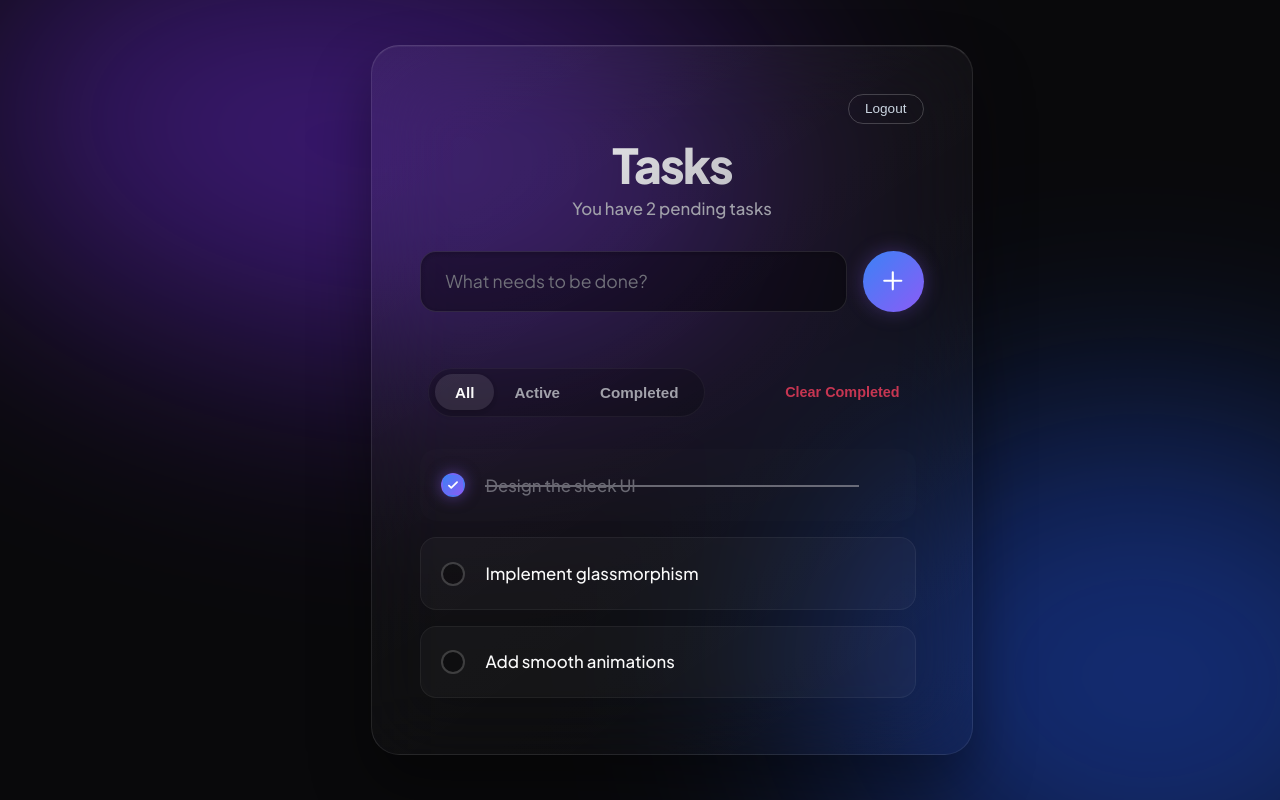
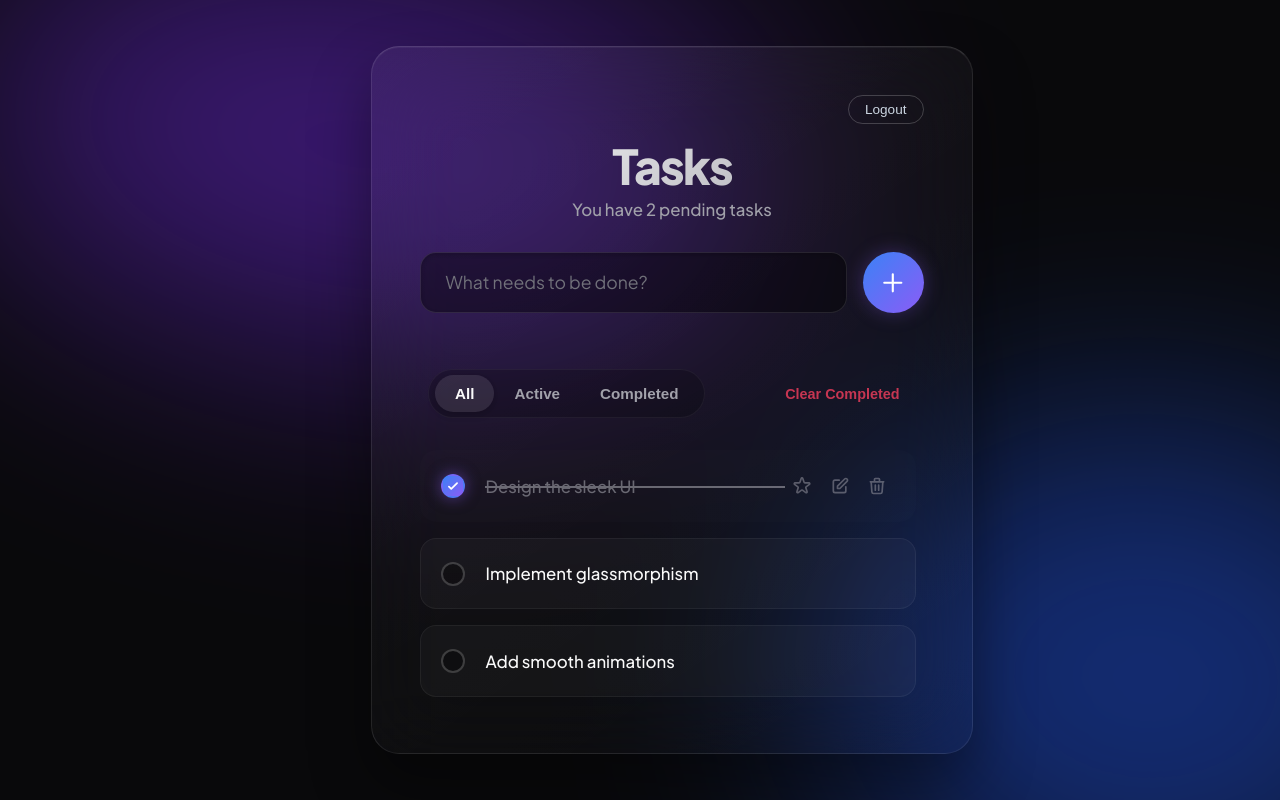
Before and after one commit to kavinkharthik/DevOps-project, a React (Vite) app: page / in a window 1280 px wide. Both pictures are taken after typing "name@example.com", "Sample123" into the empty fields and a click on the button "Login". Built offline with nearby package versions, Linux system fonts and the light colour scheme.

Commit message:
adding more options

```diff
--- a/package.json
+++ b/package.json
@@ -9,6 +9,7 @@
     "preview": "vite preview"
   },
   "dependencies": {
+    "framer-motion": "^12.38.0",
     "react": "^18.2.0",
     "react-dom": "^18.2.0"
   },
--- a/src/components/TodoItem.css
+++ b/src/components/TodoItem.css
@@ -17,19 +17,33 @@
 }
 
 @keyframes slideFadeIn {
-  to { opacity: 1; transform: translateY(0); }
+  to {
+    opacity: 1;
+    transform: translateY(0);
+  }
 }
 
-.todo-item:nth-child(1) { animation-delay: 0.05s; }
-.todo-item:nth-child(2) { animation-delay: 0.1s; }
-.todo-item:nth-child(3) { animation-delay: 0.15s; }
-.todo-item:nth-child(n+4) { animation-delay: 0.2s; }
+.todo-item:nth-child(1) {
+  animation-delay: 0.05s;
+}
+
+.todo-item:nth-child(2) {
+  animation-delay: 0.1s;
+}
+
+.todo-item:nth-child(3) {
+  animation-delay: 0.15s;
+}
+
+.todo-item:nth-child(n+4) {
+  animation-delay: 0.2s;
+}
 
 .todo-item:hover {
   background: rgba(255, 255, 255, 0.06);
   border-color: rgba(255, 255, 255, 0.15);
   transform: translateY(-2px);
-  box-shadow: 0 8px 20px rgba(0,0,0,0.2);
+  box-shadow: 0 8px 20px rgba(0, 0, 0, 0.2);
 }
 
 .checkbox-container {
@@ -47,12 +61,14 @@
   position: absolute;
   opacity: 0;
   cursor: pointer;
-  width: 0; height: 0;
+  width: 0;
+  height: 0;
 }
 
 .checkmark {
   position: absolute;
-  top: 0; left: 0;
+  top: 0;
+  left: 0;
   height: 24px;
   width: 24px;
   background-color: rgba(0, 0, 0, 0.3);
@@ -64,13 +80,13 @@
   transition: all 0.3s cubic-bezier(0.16, 1, 0.3, 1);
 }
 
-.checkbox-container:hover input ~ .checkmark {
+.checkbox-container:hover input~.checkmark {
   border-color: var(--accent-primary);
   background-color: rgba(139, 92, 246, 0.1);
   transform: scale(1.1);
 }
 
-.checkbox-container input:checked ~ .checkmark {
+.checkbox-container input:checked~.checkmark {
   background: linear-gradient(135deg, var(--accent-secondary) 0%, var(--accent-primary) 100%);
   border-color: transparent;
   animation: checkPop 0.4s cubic-bezier(0.34, 1.56, 0.64, 1);
@@ -78,9 +94,17 @@
 }
 
 @keyframes checkPop {
-  0% { transform: scale(1); }
-  50% { transform: scale(1.2); }
-  100% { transform: scale(1); }
+  0% {
+    transform: scale(1);
+  }
+
+  50% {
+    transform: scale(1.2);
+  }
+
+  100% {
+    transform: scale(1);
+  }
 }
 
 .checkmark svg {
@@ -92,7 +116,7 @@
   transition: all 0.3s cubic-bezier(0.16, 1, 0.3, 1);
 }
 
-.checkbox-container input:checked ~ .checkmark svg {
+.checkbox-container input:checked~.checkmark svg {
   opacity: 1;
   transform: scale(1);
 }
@@ -109,7 +133,10 @@
 .task-text::after {
   content: '';
   position: absolute;
-  left: 0; top: 50%; width: 0%; height: 2px;
+  left: 0;
+  top: 50%;
+  width: 0%;
+  height: 2px;
   background: var(--text-secondary);
   transition: width 0.3s ease;
 }
@@ -134,32 +161,81 @@
   width: 100%;
 }
 
-.delete-btn {
+.task-actions {
+  display: flex;
+  gap: 0.2rem;
+  opacity: 0;
+  transition: opacity 0.3s ease;
+}
+
+.todo-item:hover .task-actions,
+.task-actions.has-star {
+  opacity: 1;
+}
+
+.action-btn {
   background: transparent;
   border: none;
   color: var(--text-secondary);
   cursor: pointer;
-  padding: 0.5rem;
+  padding: 0.45rem;
   border-radius: 50%;
   display: flex;
   justify-content: center;
   align-items: center;
-  transition: all 0.3s ease;
-  opacity: 0;
+  transition: all 0.2s ease;
 }
 
-.todo-item:hover .delete-btn {
-  opacity: 0.7;
+.action-btn svg {
+  width: 1.25rem;
+  height: 1.25rem;
+}
+
+.action-btn:hover {
+  transform: scale(1.1);
+}
+
+.edit-btn:hover {
+  color: #3b82f6;
+  background: rgba(59, 130, 246, 0.1);
+}
+
+.star-btn.starred {
+  color: #eab308;
+}
+
+.star-btn:hover {
+  color: #eab308;
+  background: rgba(234, 179, 8, 0.1);
 }
 
 .delete-btn:hover {
-  opacity: 1 !important;
   color: #ef4444;
   background: rgba(239, 68, 68, 0.1);
-  transform: scale(1.1);
 }
 
-.delete-btn svg {
-  width: 1.2rem;
-  height: 1.2rem;
+.edit-input {
+  flex: 1;
+  background: rgba(255, 255, 255, 0.05);
+  border: 1px solid rgba(255, 255, 255, 0.2);
+  color: var(--text-primary);
+  border-radius: 8px;
+  padding: 0.4rem 0.8rem;
+  font-size: 1.05rem;
+  outline: none;
+  margin-right: 1rem;
+  transition: all 0.3s ease;
 }
+
+.edit-input:focus {
+  border-color: var(--accent-primary);
+  box-shadow: 0 0 10px rgba(139, 92, 246, 0.3);
+}
+
+.todo-item.completed .task-actions {
+  opacity: 0.5;
+}
+
+.todo-item.completed:hover .task-actions {
+  opacity: 0.8;
+}
--- a/src/components/TodoItem.jsx
+++ b/src/components/TodoItem.jsx
@@ -1,7 +1,21 @@
-import React from 'react';
+import React, { useState } from 'react';
 import './TodoItem.css';
 
-const TodoItem = ({ task, toggleTask, deleteTask }) => {
+const TodoItem = ({ task, toggleTask, toggleStar, editTask, deleteTask }) => {
+  const [isEditing, setIsEditing] = useState(false);
+  const [editText, setEditText] = useState(task.text);
+
+  const handleEditSubmit = () => {
+    if (editText.trim()) {
+      editTask(task.id, editText);
+    }
+    setIsEditing(false);
+  };
+
+  const handleKeyDown = (e) => {
+    if (e.key === 'Enter') handleEditSubmit();
+  };
+
   return (
     <div className={`todo-item ${task.completed ? 'completed' : ''}`}>
       <label className="checkbox-container">
@@ -18,12 +32,47 @@ const TodoItem = ({ task, toggleTask, deleteTask }) => {
           )}
         </span>
       </label>
-      <span className="task-text">{task.text}</span>
-      <button className="delete-btn" onClick={() => deleteTask(task.id)}>
-        <svg fill="none" stroke="currentColor" viewBox="0 0 24 24">
-          <path strokeLinecap="round" strokeLinejoin="round" strokeWidth="2" d="M19 7l-.867 12.142A2 2 0 0116.138 21H7.862a2 2 0 01-1.995-1.858L5 7m5 4v6m4-6v6m1-10V4a1 1 0 00-1-1h-4a1 1 0 00-1 1v3M4 7h16"></path>
-        </svg>
-      </button>
+      {isEditing ? (
+        <input
+          autoFocus
+          className="edit-input"
+          value={editText}
+          onChange={(e) => setEditText(e.target.value)}
+          onBlur={handleEditSubmit}
+          onKeyDown={handleKeyDown}
+        />
+      ) : (
+        <span className="task-text" onDoubleClick={() => setIsEditing(true)}>{task.text}</span>
+      )}
+      <div className={`task-actions ${task.starred ? 'has-star' : ''}`}>
+        <button
+          className={`action-btn star-btn ${task.starred ? 'starred' : ''}`}
+          onClick={() => toggleStar(task.id)}
+          title="Star Task"
+        >
+          <svg fill={task.starred ? "currentColor" : "none"} stroke="currentColor" viewBox="0 0 24 24">
+            <path strokeLinecap="round" strokeLinejoin="round" strokeWidth="2" d="M11.049 2.927c.3-.921 1.603-.921 1.902 0l1.519 4.674a1 1 0 00.95.69h4.915c.969 0 1.371 1.24.588 1.81l-3.976 2.888a1 1 0 00-.363 1.118l1.518 4.674c.3.922-.755 1.688-1.538 1.118l-3.976-2.888a1 1 0 00-1.176 0l-3.976 2.888c-.783.57-1.838-.197-1.538-1.118l1.518-4.674a1 1 0 00-.363-1.118l-3.976-2.888c-.784-.57-.38-1.81.588-1.81h4.914a1 1 0 00.951-.69l1.519-4.674z"></path>
+          </svg>
+        </button>
+        <button
+          className="action-btn edit-btn"
+          onClick={() => setIsEditing(true)}
+          title="Edit Task"
+        >
+          <svg fill="none" stroke="currentColor" viewBox="0 0 24 24">
+            <path strokeLinecap="round" strokeLinejoin="round" strokeWidth="2" d="M11 5H6a2 2 0 00-2 2v11a2 2 0 002 2h11a2 2 0 002-2v-5m-1.414-9.414a2 2 0 112.828 2.828L11.828 15H9v-2.828l8.586-8.586z"></path>
+          </svg>
+        </button>
+        <button
+          className="action-btn delete-btn"
+          onClick={() => deleteTask(task.id)}
+          title="Delete Task"
+        >
+          <svg fill="none" stroke="currentColor" viewBox="0 0 24 24">
+            <path strokeLinecap="round" strokeLinejoin="round" strokeWidth="2" d="M19 7l-.867 12.142A2 2 0 0116.138 21H7.862a2 2 0 01-1.995-1.858L5 7m5 4v6m4-6v6m1-10V4a1 1 0 00-1-1h-4a1 1 0 00-1 1v3M4 7h16"></path>
+          </svg>
+        </button>
+      </div>
     </div>
   );
 };
--- a/src/components/TodoLayout.jsx
+++ b/src/components/TodoLayout.jsx
@@ -29,6 +29,14 @@ const TodoLayout = () => {
 
   const toggleTask = (id) => {
     setTasks(tasks.map(t => t.id === id ? { ...t, completed: !t.completed } : t));
+  };
+
+  const toggleStar = (id) => {
+    setTasks(tasks.map(t => t.id === id ? { ...t, starred: !t.starred } : t));
+  };
+
+  const editTask = (id, newText) => {
+    setTasks(tasks.map(t => t.id === id ? { ...t, text: newText } : t));
   };
 
   const deleteTask = (id) => {
@@ -67,7 +75,7 @@ const TodoLayout = () => {
         )}
       </div>
 
-      <TodoList tasks={filteredTasks} toggleTask={toggleTask} deleteTask={deleteTask} filterType={filter} />
+      <TodoList tasks={filteredTasks} toggleTask={toggleTask} toggleStar={toggleStar} editTask={editTask} deleteTask={deleteTask} filterType={filter} />
     </div>
   );
 };
--- a/src/components/TodoList.jsx
+++ b/src/components/TodoList.jsx
@@ -2,7 +2,7 @@ import React from 'react';
 import TodoItem from './TodoItem';
 import './TodoList.css';
 
-const TodoList = ({ tasks, toggleTask, deleteTask, filterType }) => {
+const TodoList = ({ tasks, toggleTask, toggleStar, editTask, deleteTask, filterType }) => {
   if (tasks.length === 0) {
     let emptyEmoji = '🎉';
     let emptyMessage = 'All caught up!';
@@ -30,6 +30,8 @@ const TodoList = ({ tasks, toggleTask, deleteTask, filterType }) => {
           key={task.id}
           task={task}
           toggleTask={toggleTask}
+          toggleStar={toggleStar}
+          editTask={editTask}
           deleteTask={deleteTask}
         />
       ))}
```
Also changed, not shown: 1 other file (tests, documents, lock files or other folders).
